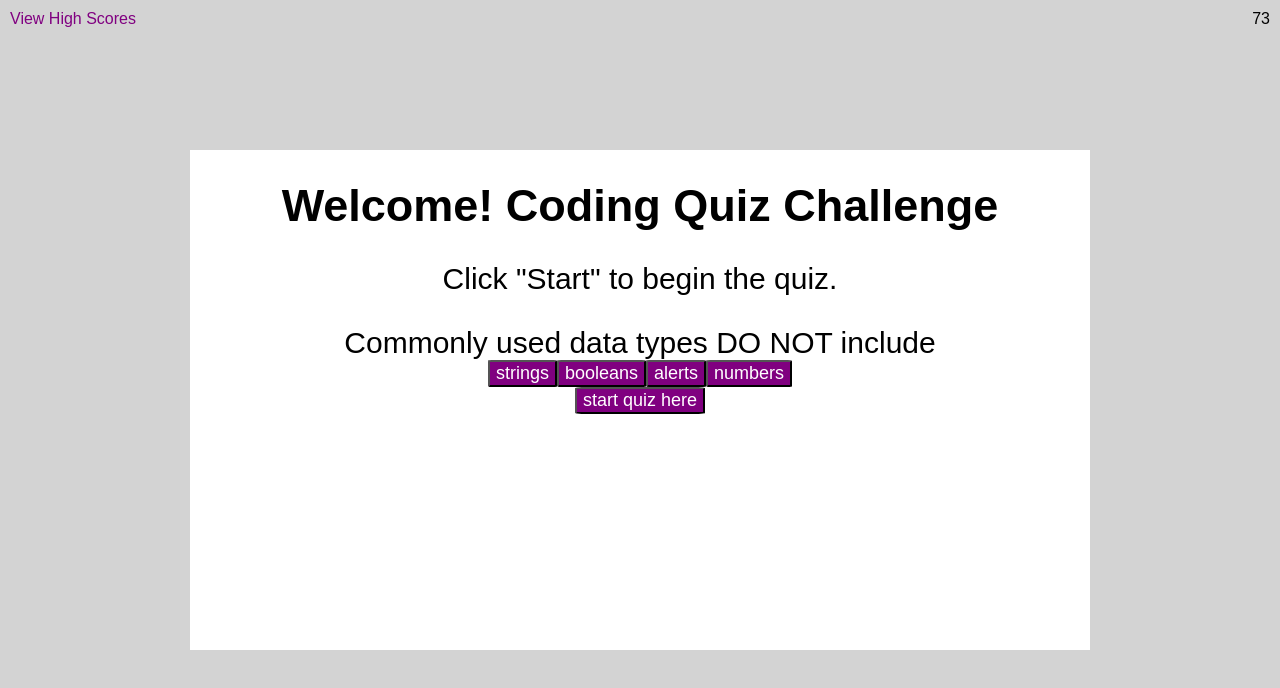
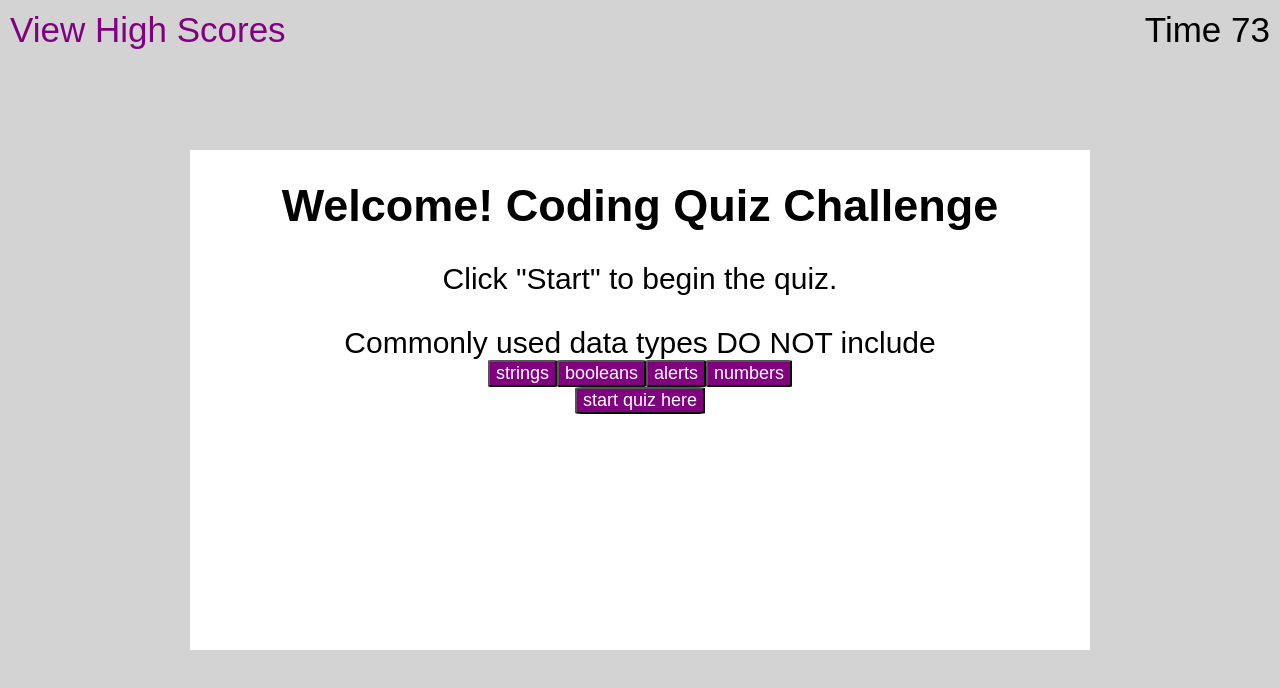
Before and after one commit to emilymetzgar/04-javascript-quiz, a plain HTML site: page index.html in a window 1280 px wide. Both pictures are taken after a click on the button "start quiz here". Drawn offline with Linux system fonts and the light colour scheme.

Commit message:
fixed timer to show 'time'

```diff
--- a/assets/style.css
+++ b/assets/style.css
@@ -17,12 +17,14 @@ body {
 #timer {
     float: right;
     margin: 10px;
+    font-size: 35px;
 }
 
 #view-scores {
     float: left;
     margin: 10px;
     color: purple;
+    font-size: 35px;
 }
 
 
--- a/script.js
+++ b/script.js
@@ -61,7 +61,7 @@ function stopGame() {
 
 function timeRun() {
     countDown--;
-    timerDisplay.textContent = countDown;
+    timerDisplay.textContent = `Time ${ countDown }`
 
     if (countDown === 0) {
         clearInterval(timerInterval);
```
